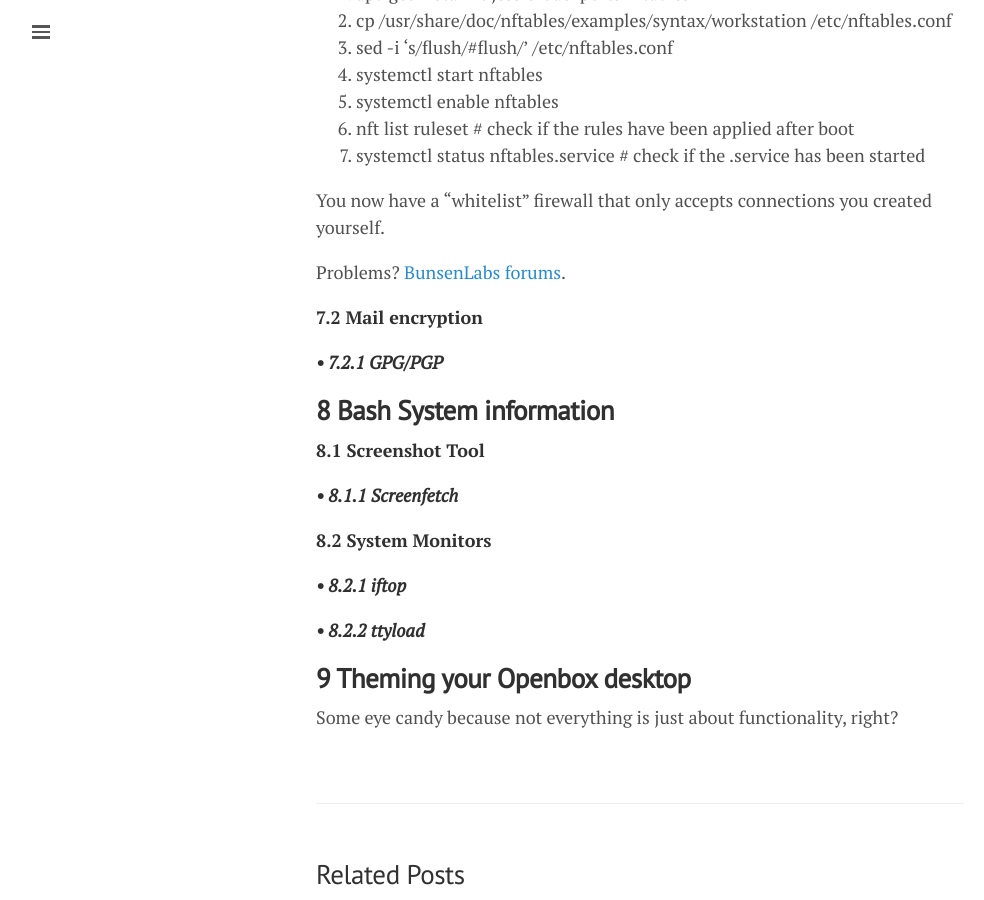
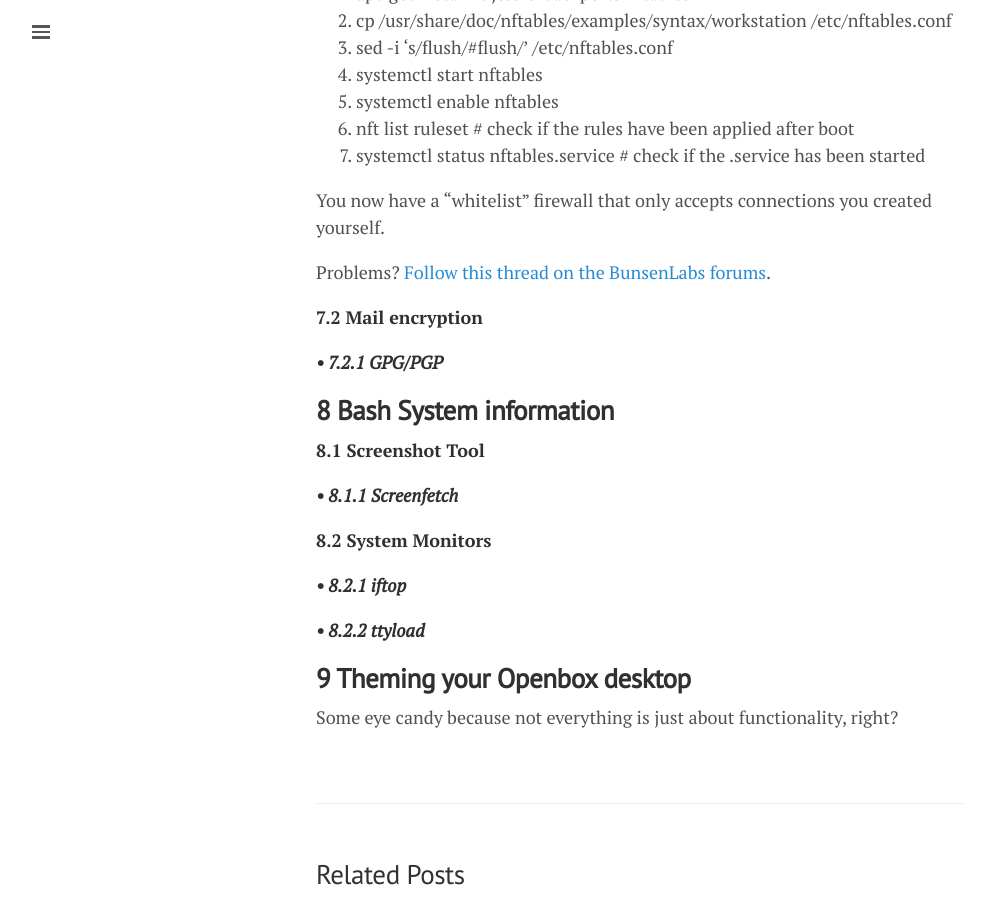
Before and after one commit to lgeurts/lgeurts.github.io, a Jekyll site: the page built from _posts/2017-07-11-bunsenlabs-linux-setup-notes-for dell-inspiron-6000.md, in a window 1280 px wide and 900 px high, scrolled down 4537 px. Shown: the whole window, without its empty margins (0-984 px from the left). Built offline with Jekyll 4.4.1, drawn with Linux system fonts in a browser that asks for light colours; nearby versions of some CDN libraries; comment, search, counter and statistics services are not loaded.

Commit message:
Update 2017-07-11-bunsenlabs-linux-setup-notes-for dell-inspiron-6000.md

```diff
--- a/_posts/2017-07-11-bunsenlabs-linux-setup-notes-for dell-inspiron-6000.md
+++ b/_posts/2017-07-11-bunsenlabs-linux-setup-notes-for dell-inspiron-6000.md
@@ -157,7 +157,7 @@ When running these commands, first do sudo. For example sudo apt-get install.
 
 You now have a "whitelist" firewall that only accepts connections you created yourself.
 
-Problems? [BunsenLabs forums](https://forums.bunsenlabs.org/viewtopic.php?id=1765).
+Problems? [Follow this thread on the BunsenLabs forums](https://forums.bunsenlabs.org/viewtopic.php?id=1765).
 
 **7.2 Mail encryption**
 
```
